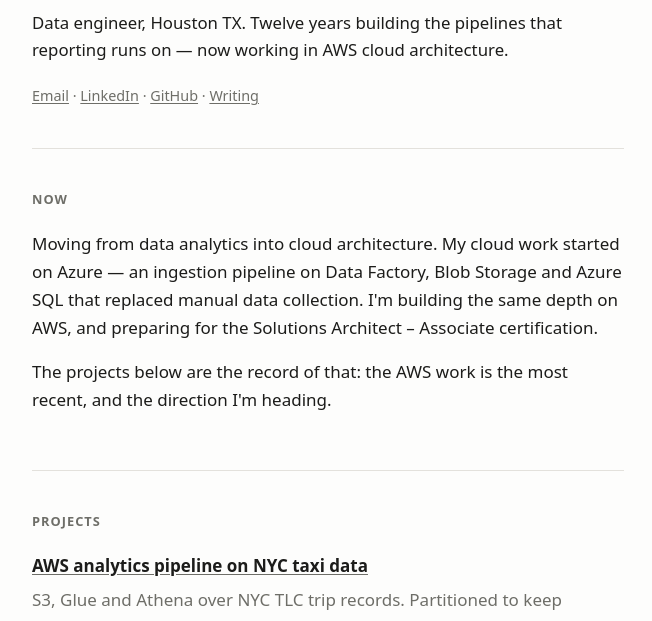
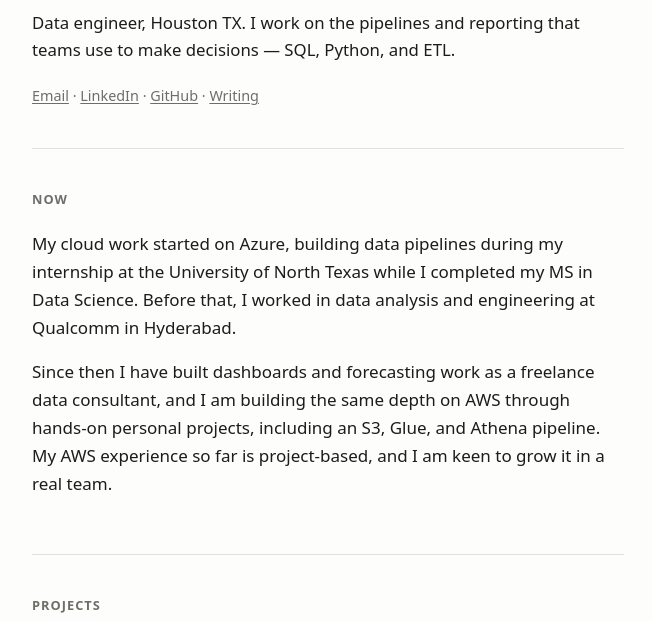
Before and after one commit to preethi-somaraju/preethi-somaraju.github.io, a plain HTML site: page index.html in a window 1280 px wide. Shown: the part 123-744 px from the top of the page, without its empty margins (312-964 px from the left). Drawn offline with Linux system fonts and the light colour scheme.

Commit message:
docs: align homepage text with confirmed facts, Muse draft for review

```diff
--- a/index.html
+++ b/index.html
@@ -4,7 +4,7 @@
 <meta charset="UTF-8">
 <meta name="viewport" content="width=device-width, initial-scale=1.0">
 <title>Preethi Somaraju — Cloud Data Engineer</title>
-<meta name="description" content="Preethi Somaraju, data engineer in Houston, TX. Twelve years building data pipelines; now working in AWS cloud architecture.">
+<meta name="description" content="Preethi Somaraju, data engineer in Houston, TX. Data pipelines and reporting: SQL, Python, ETL. Building depth on AWS through hands-on projects.">
 <link rel="stylesheet" href="styles.css">
 </head>
 <body>
@@ -13,8 +13,8 @@
 
   <header class="masthead">
     <h1>Preethi Somaraju</h1>
-    <p class="standfirst">Data engineer, Houston TX. Twelve years building the pipelines
-    that reporting runs on &mdash; now working in AWS cloud architecture.</p>
+    <p class="standfirst">Data engineer, Houston TX. I work on the pipelines and reporting
+    that teams use to make decisions &mdash; SQL, Python, and ETL.</p>
     <p class="meta">
       <a href="mailto:somaraju.preethi164@gmail.com">Email</a> ·
       <a href="https://www.linkedin.com/in/preethisomaraju/">LinkedIn</a> ·
@@ -25,12 +25,15 @@
 
   <section>
     <h2>Now</h2>
-    <p>Moving from data analytics into cloud architecture. My cloud work started on
-    Azure &mdash; an ingestion pipeline on Data Factory, Blob Storage and Azure SQL
-    that replaced manual data collection. I'm building the same depth on AWS, and
-    preparing for the Solutions Architect &ndash; Associate certification.</p>
-    <p>The projects below are the record of that: the AWS work is the most recent,
-    and the direction I'm heading.</p>
+    <p>My cloud work started on Azure, building data pipelines during my
+    internship at the University of North Texas while I completed my MS in
+    Data Science. Before that, I worked in data analysis and engineering at
+    Qualcomm in Hyderabad.</p>
+    <p>Since then I have built dashboards and forecasting work as a freelance
+    data consultant, and I am building the same depth on AWS through hands-on
+    personal projects, including an S3, Glue, and Athena pipeline. My AWS
+    experience so far is project-based, and I am keen to grow it in a real
+    team.</p>
   </section>
 
   <section>
@@ -73,18 +76,18 @@
     <h2>Experience</h2>
     <ul class="list">
       <li>
-        <strong>Independent consultant</strong>
+        <strong>Freelance data consultant, Dallas Data Science Academy</strong> &mdash; until Dec 2024
         <p>Dashboards, forecasting and ETL automation for client businesses.
         Python pipelines for ingestion, entity resolution and scenario modelling.</p>
       </li>
       <li>
-        <strong>University of North Texas</strong> &mdash; cloud data engineering
+        <strong>University of North Texas</strong> &mdash; intern (during MS in Data Science)
         <p>Built an Azure ingestion pipeline (Data Factory, Blob Storage, Azure SQL)
         automating campus data collection. Forecasting models for enrolment and
         energy consumption.</p>
       </li>
       <li>
-        <strong>Qualcomm</strong> &mdash; senior data analyst / test engineer
+        <strong>Qualcomm, Hyderabad</strong> &mdash; data analysis and engineering
         <p>Python parsing of hardware test telemetry at volume, cutting manual
         verification cycles. Variance analysis and SQL automation behind a
         performance governance framework.</p>
@@ -99,7 +102,7 @@
       <dt>Languages</dt><dd>Python · SQL · R · Bash</dd>
       <dt>Data</dt><dd>ETL pipelines · data modelling · pandas · scikit-learn</dd>
       <dt>Reporting</dt><dd>Tableau · Power BI</dd>
-      <dt>Education</dt><dd>MS Data Science, University of North Texas</dd>
+      <dt>Education</dt><dd>MS Data Science, University of North Texas, Jan 2020 &ndash; Dec 2021</dd>
     </dl>
   </section>
 
```
